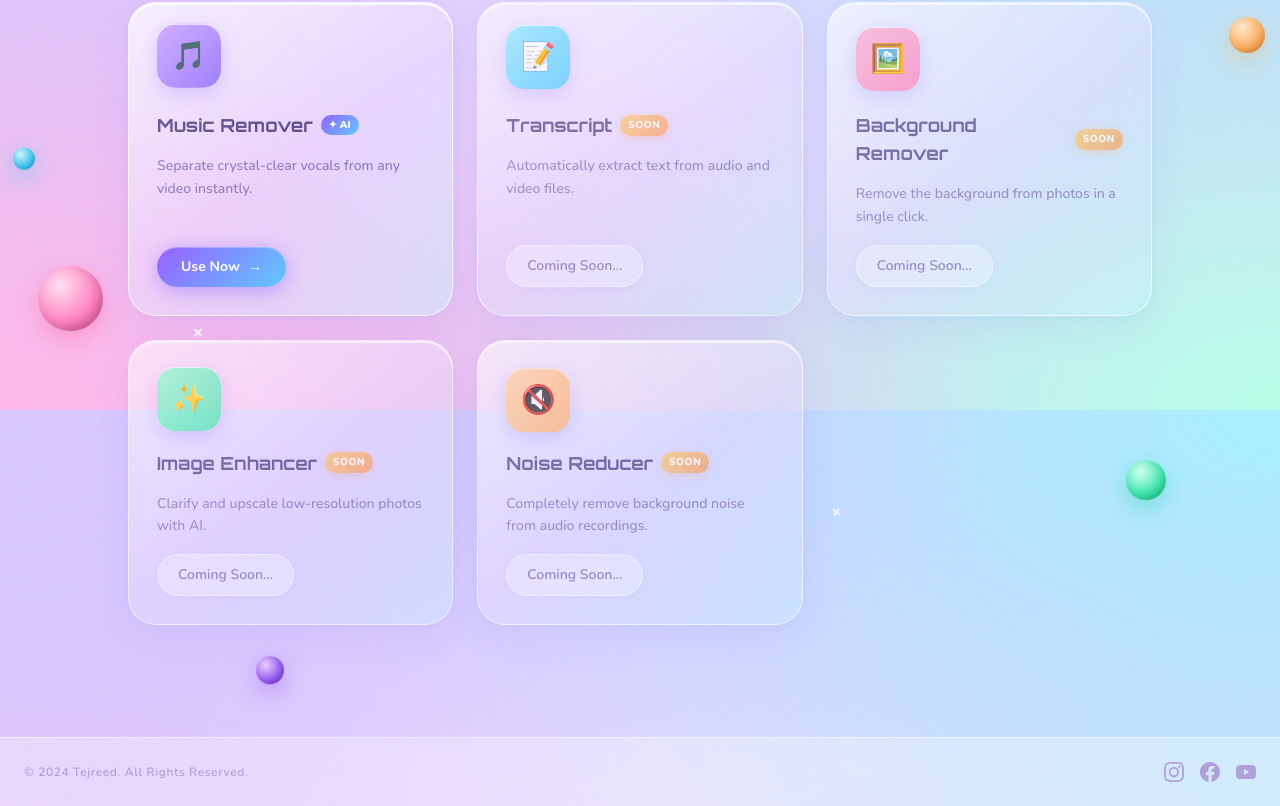
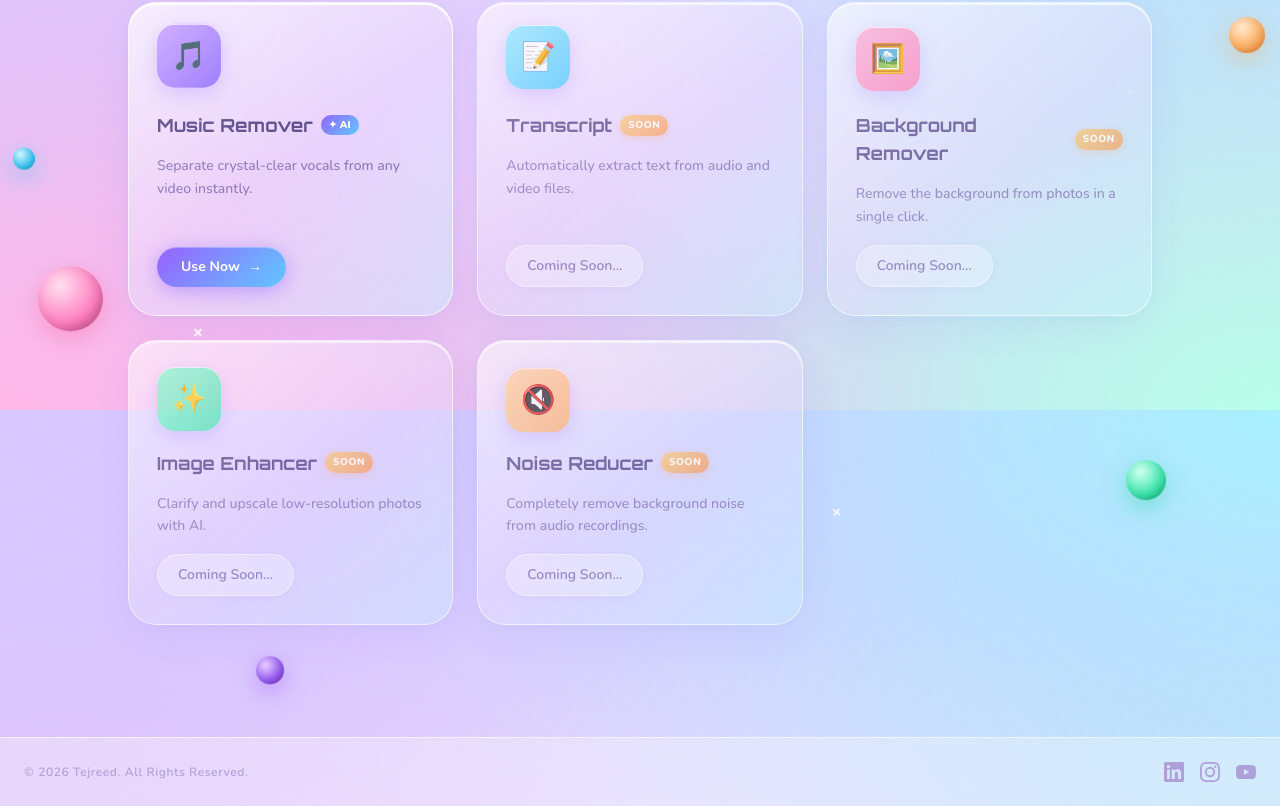
Before and after one commit to alrawi-labs/tejreed, a Next.js app: page / in a window 1280 px wide. Shown: the part 390-1196 px from the top of the page. Built offline with nearby package versions, Linux system fonts and the light colour scheme; a web font is replaced by a local one.

Commit message:
update footer links

```diff
--- a/components/Footer.tsx
+++ b/components/Footer.tsx
@@ -1,36 +1,36 @@
-'use client'
+"use client";
 
-import { useLang } from '@/i18n/LangContext'
+import { useLang } from "@/i18n/LangContext";
 
 export default function Footer() {
-  const { t } = useLang()
+  const { t } = useLang();
 
   const socials = [
-    {
-      label: 'Instagram',
-      href: '#',
-      path: 'M12 2.163c3.204 0 3.584.012 4.85.07 3.252.148 4.771 1.691 4.919 4.919.058 1.265.069 1.645.069 4.849 0 3.205-.012 3.584-.069 4.849-.149 3.225-1.664 4.771-4.919 4.919-1.266.058-1.644.07-4.85.07-3.204 0-3.584-.012-4.849-.07-3.26-.149-4.771-1.699-4.919-4.92-.058-1.265-.07-1.644-.07-4.849 0-3.204.013-3.583.07-4.849.149-3.227 1.664-4.771 4.919-4.919 1.266-.057 1.645-.069 4.849-.069zM12 0C8.741 0 8.333.014 7.053.072 2.695.272.273 2.69.073 7.052.014 8.333 0 8.741 0 12c0 3.259.014 3.668.072 4.948.2 4.358 2.618 6.78 6.98 6.98C8.333 23.986 8.741 24 12 24c3.259 0 3.668-.014 4.948-.072 4.354-.2 6.782-2.618 6.979-6.98.059-1.28.073-1.689.073-4.948 0-3.259-.014-3.667-.072-4.947-.196-4.354-2.617-6.78-6.979-6.98C15.668.014 15.259 0 12 0zm0 5.838a6.162 6.162 0 100 12.324 6.162 6.162 0 000-12.324zM12 16a4 4 0 110-8 4 4 0 010 8zm6.406-11.845a1.44 1.44 0 100 2.881 1.44 1.44 0 000-2.881z',
+     {
+      label: "Linkedin",
+      href: "https://www.linkedin.com/in/yasir-alrawi-12814521a/",
+      path: "M20.447 20.452H16.893V14.84c0-1.337-.027-3.059-1.865-3.059-1.867 0-2.153 1.459-2.153 2.965v5.706H9.322V9h3.414v1.561h.049c.476-.9 1.637-1.85 3.369-1.85 3.601 0 4.267 2.37 4.267 5.455v6.286zM5.337 7.433a1.988 1.988 0 1 1 0-3.977 1.988 1.988 0 0 1 0 3.977zM6.915 20.452H3.759V9h3.156v11.452zM22.225 0H1.771C.792 0 0 .771 0 1.723v20.549C0 23.229.792 24 1.771 24h20.451C23.2 24 24 23.229 24 22.271V1.723C24 .771 23.2 0 22.222 0h.003z",
     },
     {
-      label: 'Facebook',
-      href: '#',
-      path: 'M24 12.073c0-6.627-5.373-12-12-12s-12 5.373-12 12c0 5.99 4.388 10.954 10.125 11.854v-8.385H7.078v-3.47h3.047V9.43c0-3.007 1.792-4.669 4.533-4.669 1.312 0 2.686.235 2.686.235v2.953H15.83c-1.491 0-1.956.925-1.956 1.874v2.25h3.328l-.532 3.47h-2.796v8.385C19.612 23.027 24 18.062 24 12.073z',
+      label: "Instagram",
+      href: "https://www.instagram.com/yasir7_23/",
+      path: "M12 2.163c3.204 0 3.584.012 4.85.07 3.252.148 4.771 1.691 4.919 4.919.058 1.265.069 1.645.069 4.849 0 3.205-.012 3.584-.069 4.849-.149 3.225-1.664 4.771-4.919 4.919-1.266.058-1.644.07-4.85.07-3.204 0-3.584-.012-4.849-.07-3.26-.149-4.771-1.699-4.919-4.92-.058-1.265-.07-1.644-.07-4.849 0-3.204.013-3.583.07-4.849.149-3.227 1.664-4.771 4.919-4.919 1.266-.057 1.645-.069 4.849-.069zM12 0C8.741 0 8.333.014 7.053.072 2.695.272.273 2.69.073 7.052.014 8.333 0 8.741 0 12c0 3.259.014 3.668.072 4.948.2 4.358 2.618 6.78 6.98 6.98C8.333 23.986 8.741 24 12 24c3.259 0 3.668-.014 4.948-.072 4.354-.2 6.782-2.618 6.979-6.98.059-1.28.073-1.689.073-4.948 0-3.259-.014-3.667-.072-4.947-.196-4.354-2.617-6.78-6.979-6.98C15.668.014 15.259 0 12 0zm0 5.838a6.162 6.162 0 100 12.324 6.162 6.162 0 000-12.324zM12 16a4 4 0 110-8 4 4 0 010 8zm6.406-11.845a1.44 1.44 0 100 2.881 1.44 1.44 0 000-2.881z",
     },
     {
-      label: 'YouTube',
-      href: '#',
-      path: 'M23.498 6.186a3.016 3.016 0 00-2.122-2.136C19.505 3.545 12 3.545 12 3.545s-7.505 0-9.377.505A3.017 3.017 0 00.502 6.186C0 8.07 0 12 0 12s0 3.93.502 5.814a3.016 3.016 0 002.122 2.136c1.871.505 9.376.505 9.376.505s7.505 0 9.377-.505a3.015 3.015 0 002.122-2.136C24 15.93 24 12 24 12s0-3.93-.502-5.814zM9.545 15.568V8.432L15.818 12l-6.273 3.568z',
+      label: "YouTube",
+      href: "https://youtube.com/channel/UCrmPOr1XGME0wZwMDoi9uwA?si=tWasABCTxS_f3IOb",
+      path: "M23.498 6.186a3.016 3.016 0 00-2.122-2.136C19.505 3.545 12 3.545 12 3.545s-7.505 0-9.377.505A3.017 3.017 0 00.502 6.186C0 8.07 0 12 0 12s0 3.93.502 5.814a3.016 3.016 0 002.122 2.136c1.871.505 9.376.505 9.376.505s7.505 0 9.377-.505a3.015 3.015 0 002.122-2.136C24 15.93 24 12 24 12s0-3.93-.502-5.814zM9.545 15.568V8.432L15.818 12l-6.273 3.568z",
     },
-  ]
+
+  ];
 
   return (
     <footer className="footer-glass mt-8">
       <div className="max-w-7xl mx-auto px-6 py-6 flex flex-col md:flex-row items-center justify-between gap-4">
-
         {/* Copyright */}
         <p
           className="text-xs font-semibold tracking-wider"
-          style={{ color: 'var(--text-light)' }}
+          style={{ color: "var(--text-light)" }}
         >
           {t.footer.rights}
         </p>
@@ -43,24 +43,28 @@ export default function Footer() {
               href={href}
               aria-label={label}
               className="transition-all duration-300"
-              style={{ color: 'var(--text-light)' }}
-              onMouseEnter={e => {
-                e.currentTarget.style.color = '#A060FF'
-                e.currentTarget.style.transform = 'translateY(-2px)'
+              style={{ color: "var(--text-light)" }}
+              onMouseEnter={(e) => {
+                e.currentTarget.style.color = "#A060FF";
+                e.currentTarget.style.transform = "translateY(-2px)";
               }}
-              onMouseLeave={e => {
-                e.currentTarget.style.color = 'var(--text-light)'
-                e.currentTarget.style.transform = 'translateY(0)'
+              onMouseLeave={(e) => {
+                e.currentTarget.style.color = "var(--text-light)";
+                e.currentTarget.style.transform = "translateY(0)";
               }}
             >
-              <svg className="w-5 h-5" fill="currentColor" viewBox="0 0 24 24" aria-hidden="true">
+              <svg
+                className="w-5 h-5"
+                fill="currentColor"
+                viewBox="0 0 24 24"
+                aria-hidden="true"
+              >
                 <path d={path} />
               </svg>
             </a>
           ))}
         </div>
-
       </div>
     </footer>
-  )
+  );
 }
--- a/i18n/translations.ts
+++ b/i18n/translations.ts
@@ -219,7 +219,7 @@ const t = {
 
     // ── Footer (Footer.tsx) ──────────────────────────────
     footer: {
-      rights: "© 2024 Tejreed. All Rights Reserved.",
+      rights: "© 2026 Tejreed. All Rights Reserved.",
     },
 
     // ── Music Remover page (/music-remover) ─────────────
@@ -776,7 +776,7 @@ const t = {
       builtBy: "❤️ ile yapıldı,",
     },
     footer: {
-      rights: "© 2024 Tejreed. Tüm Hakları Saklıdır.",
+      rights: "© 2026 Tejreed. Tüm Hakları Saklıdır.",
     },
     musicRemover: {
       badge: "AI MÜZİK SİLİCİ",
@@ -1325,7 +1325,7 @@ const t = {
       ],
       builtBy: "صُنع بـ ❤️ على يد",
     },
-    footer: { rights: "© 2024 تجريد. جميع الحقوق محفوظة." },
+    footer: { rights: "© 2026 تجريد. جميع الحقوق محفوظة." },
     musicRemover: {
       badge: "مزيل الموسيقى بالذكاء الاصطناعي",
       title: "مزيل الموسيقى",
@@ -2422,7 +2422,7 @@ const t = {
       ],
       builtBy: "Fait avec ❤️ par",
     },
-    footer: { rights: "© 2024 Tejreed. Tous droits réservés." },
+    footer: { rights: "© 2026 Tejreed. Tous droits réservés." },
     musicRemover: {
       badge: "SUPPRESSEUR DE MUSIQUE IA",
       title: "SUPPRESSEUR DE MUSIQUE",
@@ -2991,7 +2991,7 @@ const t = {
       ],
       builtBy: "Gebaut mit ❤️ von",
     },
-    footer: { rights: "© 2024 Tejreed. Alle Rechte vorbehalten." },
+    footer: { rights: "© 2026 Tejreed. Alle Rechte vorbehalten." },
     musicRemover: {
       badge: "KI-MUSIK-ENTFERNER",
       title: "MUSIK ENTFERNEN",
@@ -3557,7 +3557,7 @@ const t = {
       ],
       builtBy: "Hecho con ❤️ por",
     },
-    footer: { rights: "© 2024 Tejreed. Todos los derechos reservados." },
+    footer: { rights: "© 2026 Tejreed. Todos los derechos reservados." },
     musicRemover: {
       badge: "ELIMINADOR DE MÚSICA IA",
       title: "ELIMINADOR DE MÚSICA",
@@ -4122,7 +4122,7 @@ const t = {
       ],
       builtBy: "Fatto con ❤️ da",
     },
-    footer: { rights: "© 2024 Tejreed. Tutti i diritti riservati." },
+    footer: { rights: "© 2026 Tejreed. Tutti i diritti riservati." },
     musicRemover: {
       badge: "RIMOZIONE MUSICA IA",
       title: "RIMOZIONE MUSICA",
```
